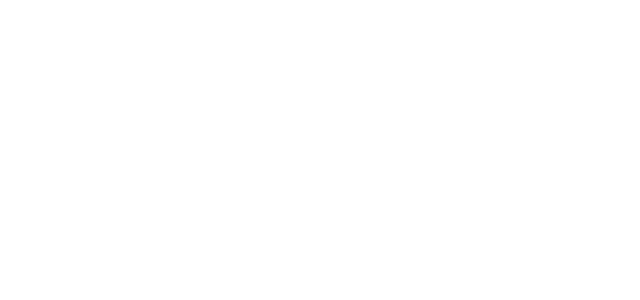
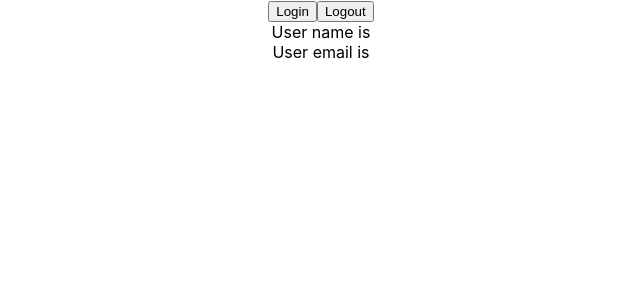
Before and after one commit to sathish-44/react-typescript, a React (Create React App) app: page / in a window 1280 px wide. Shown: the top 300 px of the page, without its empty margins (319-959 px from the left). Built offline with nearby package versions, Linux system fonts and the light colour scheme.

Commit message:
useState Hook & Future value

```diff
--- a/src/App.tsx
+++ b/src/App.tsx
@@ -8,7 +8,8 @@
 import { Button } from './components/Button'
 import { Input } from './components/Input'
 import { Container } from './components/Container'
-
+import { LoggedIn } from './components/state/LoggedIn'
+import { User } from './components/state/User'
 function App() {
   const personName = {
     fName : 'Sathish',
@@ -24,8 +25,8 @@
       {/* <Greet name='sathish'
       //  msgCount={10}
        isLoggedIn={true} /> */}
-      {/*  <Person name = {personName} />
-      <PersonList names = {nameList} /> */}
+      {/*  <Person name = {personName} />*/}
+      {/* <PersonList names = {nameList} />  */}
       {/* <Status status='success' />
       <Oscar>
       <Heading>
@@ -35,6 +36,8 @@
       {/* <Button handleClick = {(event,id)=> {console.log('Button Clicked', event, id)}} /> */}
       {/* <Input value='' handleChange={(event)=> console.log(event)} /> */}
       {/* <Container styles={{border : '1 px solid black', padding: '1rem'}}/> */}
+      {/* <LoggedIn /> */}
+      <User />
     </div>
   );
 }
--- /dev/null
+++ b/src/components/state/LoggedIn.tsx
@@ -0,0 +1,18 @@
+import { useState } from "react"
+
+export const LoggedIn = () => {
+    const [isLoggedIn,setIsLoggedIn] = useState(false)
+    const handleLogin = () => {
+        setIsLoggedIn(true)
+    }
+    const handleLogout = () => {
+        setIsLoggedIn(false)
+    }
+  return (
+    <div>
+        <button onClick={handleLogin}>Login</button>
+        <button onClick={handleLogout}>Logout</button>
+        <div>User is {isLoggedIn ? 'logged IN' : 'logged OUT'} </div>
+    </div>
+  )
+}
--- /dev/null
+++ b/src/components/state/User.tsx
@@ -0,0 +1,27 @@
+import { useState } from 'react'
+
+type AuthUser = {
+    name : string,
+    email : string
+}
+
+export const User = () => {
+    const [user, setUser] = useState<AuthUser | null>(null)
+    const handleLogin = () => {
+        setUser({
+            name : 'Sathish',
+            email : 'sat@gmail.com'
+        })
+    }
+    const handleLogout = () => {
+        setUser(null)
+    }
+  return (
+    <div>
+        <button onClick={handleLogin}>Login</button>
+        <button onClick={handleLogout}>Logout</button>
+        <div>User name is {user?.name}</div>
+        <div>User email is {user?.email}</div>
+    </div>
+  )
+}
```
